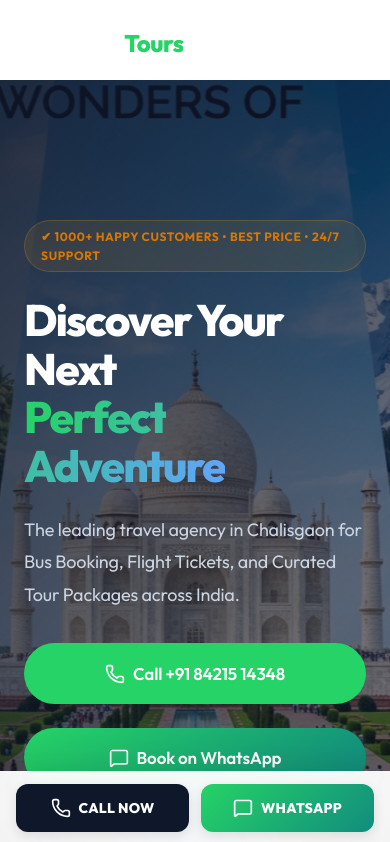
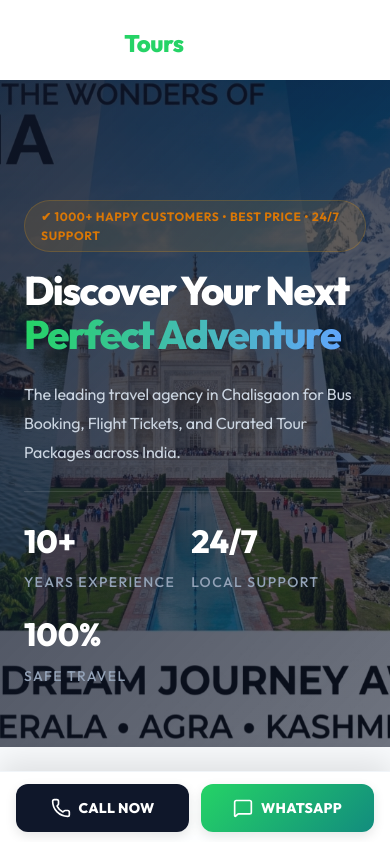
Before and after one commit to shubhpatil28/partner-tours-website, a React (Vite) app: page / in a window 390 px wide. Shown: the top 842 px of the page. Built offline with nearby package versions, Linux system fonts and the light colour scheme.

Commit message:
final UI polish + deployment ready

```diff
--- a/src/components/Navbar.css
+++ b/src/components/Navbar.css
@@ -10,11 +10,11 @@
 
 .navbar.scrolled {
   padding: 0.75rem 0;
-  background: rgba(255, 255, 255, 0.9);
-  backdrop-filter: blur(12px);
-  -webkit-backdrop-filter: blur(12px);
-  box-shadow: 0 4px 20px rgba(0, 0, 0, 0.08);
-  border-bottom: 1px solid var(--slate-100);
+  background: rgba(15, 23, 42, 0.9);
+  backdrop-filter: blur(16px);
+  -webkit-backdrop-filter: blur(16px);
+  box-shadow: 0 10px 30px rgba(0, 0, 0, 0.2);
+  border-bottom: 1px solid rgba(255, 255, 255, 0.05);
 }
 
 .nav-container {
@@ -32,7 +32,7 @@
 }
 
 .navbar.scrolled .logo {
-  color: var(--primary);
+  color: var(--white);
 }
 
 .logo span {
@@ -53,7 +53,7 @@
 }
 
 .navbar.scrolled .nav-links a {
-  color: var(--slate-600);
+  color: rgba(255, 255, 255, 0.8);
 }
 
 .nav-links a:hover,
@@ -99,7 +99,7 @@
 }
 
 .navbar.scrolled .phone-link {
-  color: var(--primary);
+  color: var(--white);
 }
 
 .nav-cta-mobile {
@@ -115,7 +115,7 @@
 }
 
 .navbar.scrolled .menu-toggle {
-  color: var(--primary);
+  color: var(--white);
 }
 
 @media (max-width: 992px) {
--- a/src/index.css
+++ b/src/index.css
@@ -23,8 +23,9 @@
   --slate-800: #1e293b;
   --slate-900: #0f172a;
 
-  --glass: rgba(255, 255, 255, 0.7);
-  --glass-border: rgba(255, 255, 255, 0.2);
+  --glass: rgba(15, 23, 42, 0.85);
+  --glass-border: rgba(255, 255, 255, 0.1);
+  --glass-light: rgba(255, 255, 255, 0.8);
 
   --transition: all 0.4s cubic-bezier(0.4, 0, 0.2, 1);
   --shadow-sm: 0 1px 2px 0 rgb(0 0 0 / 0.05);
@@ -100,9 +101,16 @@ img {
 /* Glassmorphism Utility */
 .glass {
   background: var(--glass);
+  backdrop-filter: blur(16px);
+  -webkit-backdrop-filter: blur(16px);
+  border: 1px solid var(--glass-border);
+}
+
+.glass-light {
+  background: var(--glass-light);
   backdrop-filter: blur(12px);
   -webkit-backdrop-filter: blur(12px);
-  border: 1px solid var(--glass-border);
+  border: 1px solid rgba(255, 255, 255, 0.3);
 }
 
 /* Buttons */
--- a/src/pages/Home.css
+++ b/src/pages/Home.css
@@ -22,8 +22,8 @@
   height: 100%;
   background: linear-gradient(
     135deg,
-    rgba(15, 23, 42, 0.9) 0%,
-    rgba(15, 23, 42, 0.4) 100%
+    rgba(15, 23, 42, 0.85) 0%,
+    rgba(15, 23, 42, 0.6) 100%
   );
   z-index: 1;
 }
@@ -422,10 +422,10 @@
 }
 
 @media (max-width: 768px) {
-  .hero { height: auto; min-height: 600px; padding: 140px 0 80px; }
-  .hero-btns { flex-direction: column; }
-  .hero-content h1 { font-size: 2.75rem; }
-  .trust-badges { flex-wrap: wrap; gap: 1.5rem; margin-top: 2rem; padding-top: 2rem; }
-  .hero-content p { font-size: 1.125rem; margin-bottom: 2rem; }
+  .hero { height: auto; min-height: 550px; padding: 120px 0 60px; }
+  .hero-btns { display: none; }
+  .hero-content h1 { font-size: 2.5rem; margin-top: 1rem; }
+  .trust-badges { flex-wrap: wrap; gap: 1rem; margin-top: 1.5rem; padding-top: 1.5rem; }
+  .hero-content p { font-size: 1rem; margin-bottom: 1.5rem; }
   .whatsapp-cta-section { padding: 0 1rem 4rem 1rem; }
 }
--- a/src/pages/Packages.css
+++ b/src/pages/Packages.css
@@ -7,7 +7,7 @@
 .packages-page .page-header {
   background: linear-gradient(135deg, var(--primary) 0%, var(--primary-light) 100%);
   color: var(--white);
-  padding: 120px 0 60px; /* Reduced height */
+  padding: 100px 0 60px; /* Standardized spacing */
   text-align: center;
   position: relative;
   overflow: hidden;
@@ -33,8 +33,8 @@
   display: flex;
   justify-content: space-between;
   align-items: center;
-  margin-top: -40px; /* Overlap with header */
-  margin-bottom: 3rem;
+  margin-top: 0; /* Removed negative overlap */
+  margin-bottom: 2rem;
   flex-wrap: wrap;
   gap: 1.5rem;
   background: var(--white);
@@ -601,7 +601,7 @@
   content: '';
   position: absolute;
   inset: 0;
-  background: rgba(15, 23, 42, 0.4);
+  background: rgba(15, 23, 42, 0.65);
   z-index: 1;
 }
 
@@ -650,7 +650,7 @@
 /* Sticky Filters */
 .sticky-filters {
   position: sticky;
-  top: 90px;
+  top: 80px;
   z-index: 100;
   background: rgba(255, 255, 255, 0.9);
   backdrop-filter: blur(12px);
```
